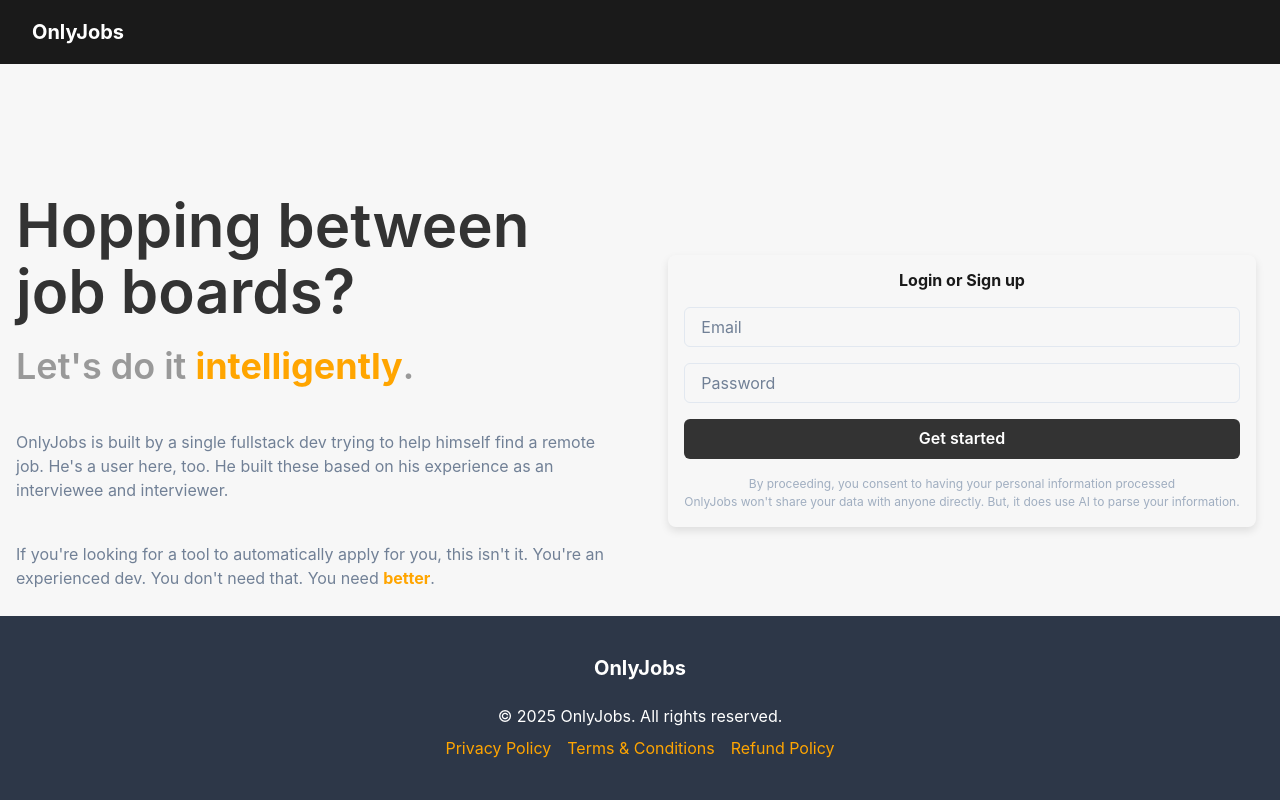
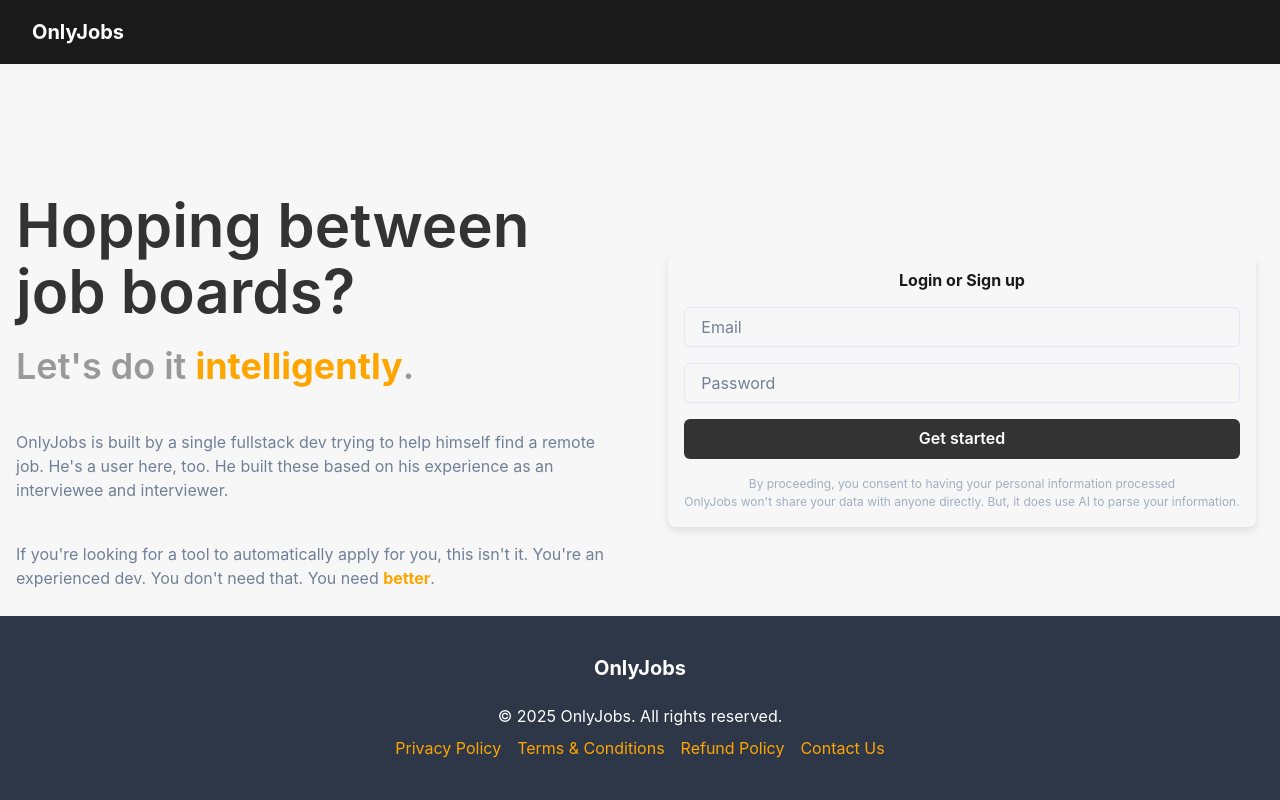
Before and after one commit to stonebinox/onlyjobs-frontend, a Next.js app: page / in a window 1280 px wide. Shown: the top 800 px of the page. Built offline with nearby package versions, Linux system fonts and the light colour scheme.

Commit message:
updated contact email

```diff
--- a/src/components/Footer.tsx
+++ b/src/components/Footer.tsx
@@ -44,6 +44,12 @@ export const Footer = () => {
             <ContactLink href="/refund-policy" color="semantic.primary">
               Refund Policy
             </ContactLink>
+            <ContactLink
+              href="mailto:contact@auroradesignshq.com"
+              color="semantic.primary"
+            >
+              Contact Us
+            </ContactLink>
           </HStack>
         </VStack>
       </Container>
```
